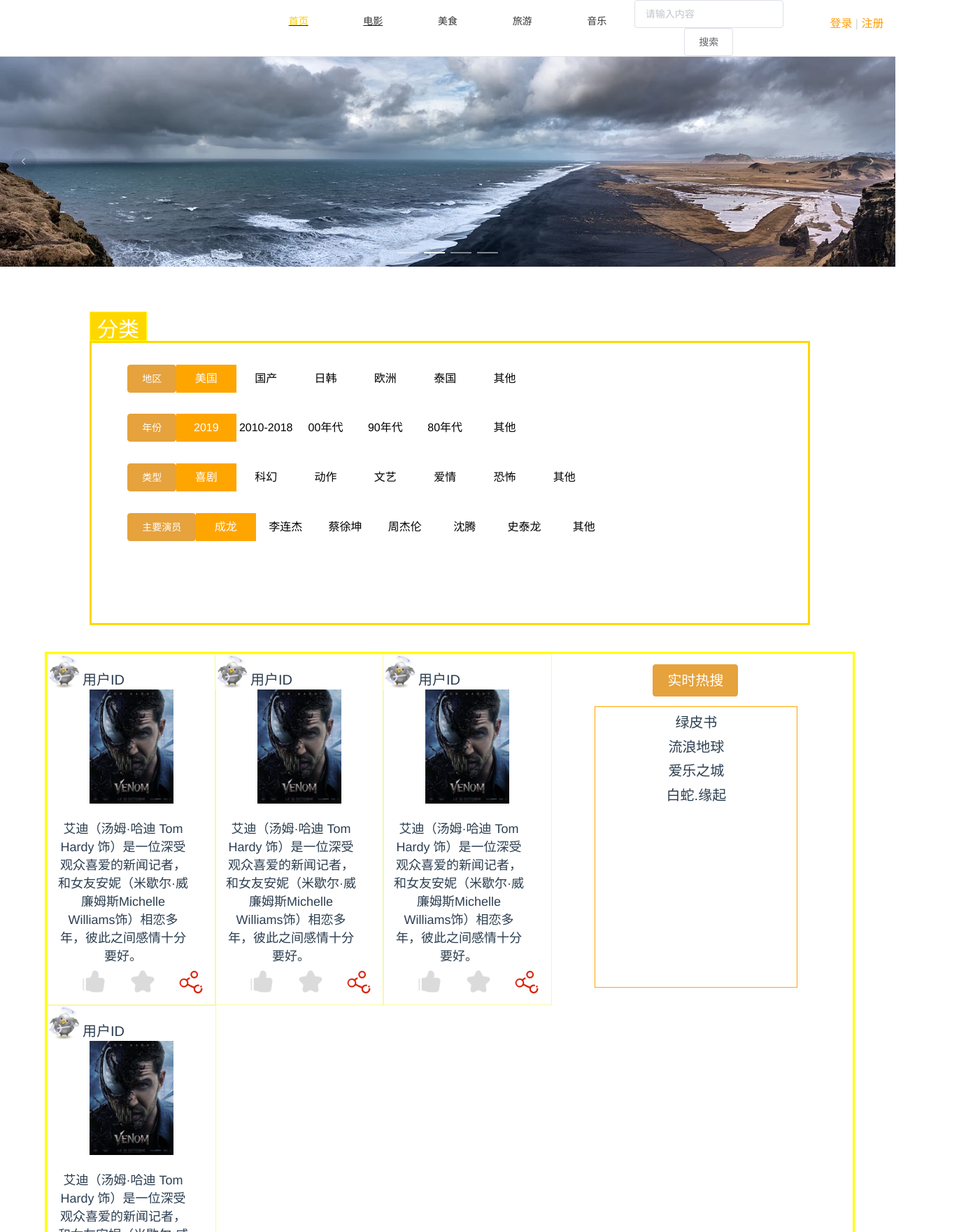
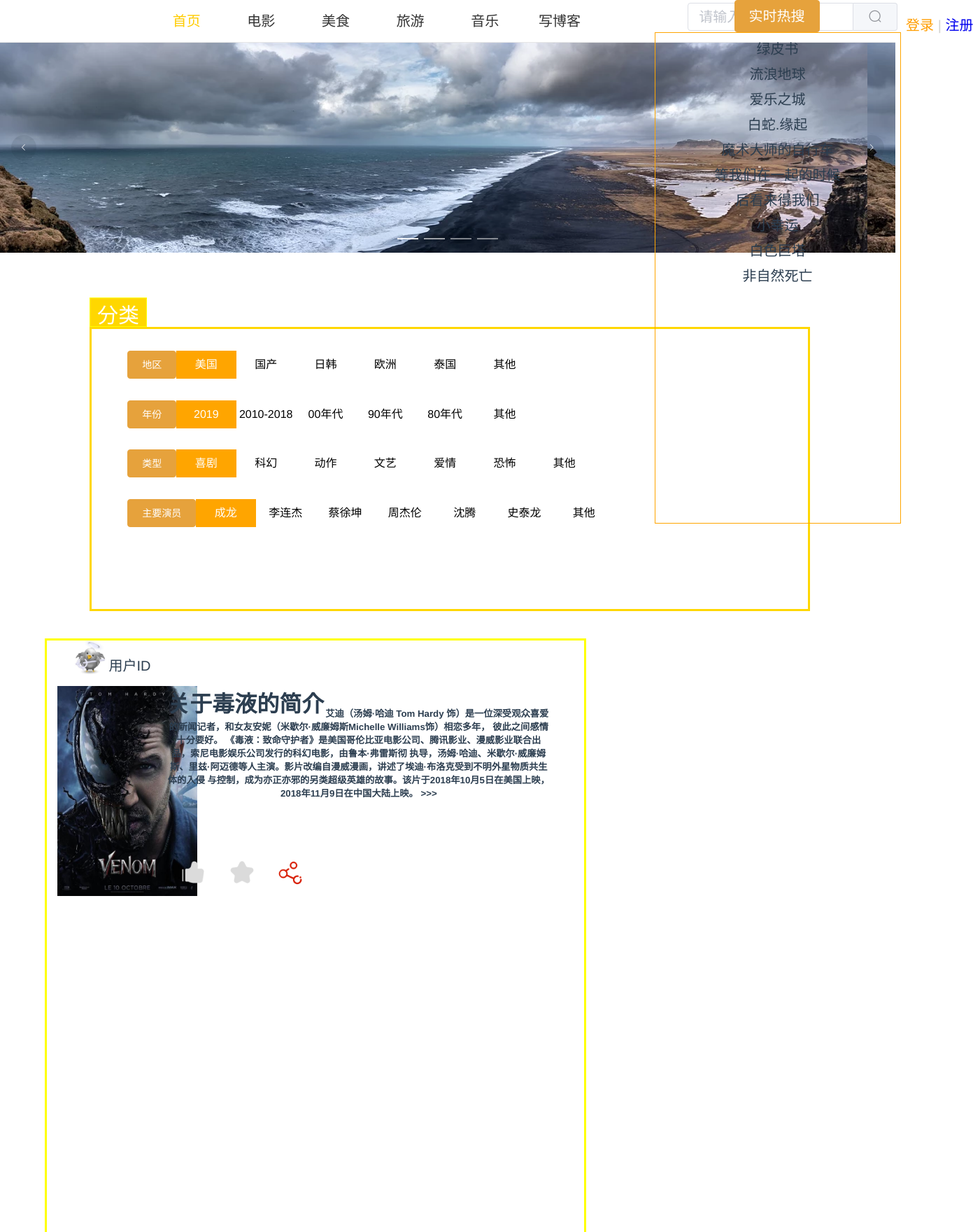
Before and after one commit to Leo-Shaoqiang/DBK, a Vue app: page /Movie in a window 1280 px wide. Shown: the top 1760 px of the page at 70% size, 1391 px wide, since content can reach past the window. Built offline with nearby package versions, Linux system fonts and the light colour scheme.

Commit message:
5.7更新

```diff
--- a/src/components/IndexCommend.vue
+++ b/src/components/IndexCommend.vue
@@ -1,161 +1,163 @@
 <template>
+    <div>
         <div class="index">
+            <div class="back">
             <el-row>
-        <el-col :span="5">
-            <div class="box">
+                <el-row>
+                    <el-col :span="20" style="margin-left:5%;">
                         <img src="../../src/assets/imgs/icons/head2.jpg" width="50px" style="float:left;">
                         <span id="usersname" style="float:left;margin-top:20px;">用户ID</span>
-            <br>
-            <img src="../../src/assets/imgs/icons/head1.jpg" width="50%;" style="margin:0 25%;">
-            <p>艾迪（汤姆·哈迪 Tom Hardy 饰）是一位深受观众喜爱的新闻记者，和女友安妮（米歇尔·威廉姆斯Michelle Williams饰）相恋多年，彼此之间感情十分要好。
-            </p>
+                    </el-col>
+                </el-row>
+                <el-row style="margin-top:2%;margin-bottom:2%;">
+
+                    <el-col :span="4" style="margin-left:2%;">
+                            <div class="box-img">
+                        <img src="../../src/assets/imgs/icons/head1.jpg" style="width:200px;height:300px;float:left">
+                    </div>
+                    </el-col>
+
+                    <el-col :span="18">
+                        <div class="title">
+                            <h1>关于毒液的简介</h1>
+                        </div>
+                        <div class="box-content">
+
+                        <h5>艾迪（汤姆·哈迪 Tom Hardy 饰）是一位深受观众喜爱的新闻记者，和女友安妮（米歇尔·威廉姆斯Michelle Williams饰）相恋多年，
+                            彼此之间感情十分要好。
+                            《毒液：致命守护者》是美国哥伦比亚电影公司、腾讯影业、漫威影业联合出品，索尼电影娱乐公司发行的科幻电影，由鲁本·弗雷斯彻
+                            执导，汤姆·哈迪、米歇尔·威廉姆斯、里兹·阿迈德等人主演。影片改编自漫威漫画，讲述了埃迪·布洛克受到不明外星物质共生体的入侵
+                            与控制，成为亦正亦邪的另类超级英雄的故事。该片于2018年10月5日在美国上映，2018年11月9日在中国大陆上映。 >>></h5>
+                            </div>
                             <ul class="communication">
-                <li class="bonus"><img src="../../src/assets/imgs/icons/bonus1.png" width="40px"><img src="../../src/assets/imgs/icons/bonus2.png" width="40px" style="display:none;"></li>
-                <li class="star"><img src="../../src/assets/imgs/icons/star1.png" width="40px"><img src="../../src/assets/imgs/icons/star2.png" width="40px" style="display:none;"></li>
+                                    <li class="bonus"><img src="../../src/assets/imgs/icons/bonus1.png" width="40px"><img
+                                            src="../../src/assets/imgs/icons/bonus2.png" width="40px" style="display:none;"></li>
+                                    <li class="star"><img src="../../src/assets/imgs/icons/star1.png" width="40px"><img
+                                            src="../../src/assets/imgs/icons/star2.png" width="40px" style="display:none;"></li>
                                     <li class="share"><img src="../../src/assets/imgs/icons/share.png" width="38px"></li>
                                 </ul>
-            </div>
-        </el-col>
-        <el-col :span="5">
-            <div class="box">
-            <img src="../../src/assets/imgs/icons/head2.jpg" width="50px" style="float:left;">
-            <span id="usersname" style="float:left;margin-top:20px;">用户ID</span>
-            <br>
-            <img src="../../src/assets/imgs/icons/head1.jpg" width="50%;" style="margin:0 25%;">
-            <p>艾迪（汤姆·哈迪 Tom Hardy 饰）是一位深受观众喜爱的新闻记者，和女友安妮（米歇尔·威廉姆斯Michelle Williams饰）相恋多年，彼此之间感情十分要好。
-            </p>
-            <ul class="communication">
-                <li class="bonus"><img src="../../src/assets/imgs/icons/bonus1.png" width="40px"><img src="../../src/assets/imgs/icons/bonus2.png" width="40px" style="display:none;"></li>
-                <li class="star"><img src="../../src/assets/imgs/icons/star1.png" width="40px"><img src="../../src/assets/imgs/icons/star2.png" width="40px" style="display:none;"></li>
-                <li class="share"><img src="../../src/assets/imgs/icons/share.png" width="38px"></li>
-            </ul>
-            </div>
-        </el-col>
-        <el-col :span="5">
-            <div class="box">
-            <img src="../../src/assets/imgs/icons/head2.jpg" width="50px" style="float:left;">
-            <span id="usersname" style="float:left;margin-top:20px;">用户ID</span>
-            <br>
-            <img src="../../src/assets/imgs/icons/head1.jpg" width="50%;" style="margin:0 25%;">
-            <p>艾迪（汤姆·哈迪 Tom Hardy 饰）是一位深受观众喜爱的新闻记者，和女友安妮（米歇尔·威廉姆斯Michelle Williams饰）相恋多年，彼此之间感情十分要好。
-            </p>
-            <ul class="communication">
-                <li class="bonus"><img src="../../src/assets/imgs/icons/bonus1.png" width="40px"><img src="../../src/assets/imgs/icons/bonus2.png" width="40px" style="display:none;"></li>
-                <li class="star"><img src="../../src/assets/imgs/icons/star1.png" width="40px"><img src="../../src/assets/imgs/icons/star2.png" width="40px" style="display:none;"></li>
-                <li class="share"><img src="../../src/assets/imgs/icons/share.png" width="38px"></li>
-            </ul>
-            </div>
-        </el-col>
-        <SideBar></SideBar>
-        </el-row>
-        <el-row>
-        <el-col :span="5">
-            <div class="box">
-            <img src="../../src/assets/imgs/icons/head2.jpg" width="50px" style="float:left;">
-            <span id="usersname" style="float:left;margin-top:20px;">用户ID</span>
-            <br>
-            <img src="../../src/assets/imgs/icons/head1.jpg" width="50%;" style="margin:0 25%;">
-            <p>艾迪（汤姆·哈迪 Tom Hardy 饰）是一位深受观众喜爱的新闻记者，和女友安妮（米歇尔·威廉姆斯Michelle Williams饰）相恋多年，彼此之间感情十分要好。
-            </p>
-            <ul class="communication">
-                <li class="bonus"><img src="../../src/assets/imgs/icons/bonus1.png" width="40px"><img src="../../src/assets/imgs/icons/bonus2.png" width="40px" style="display:none;"></li>
-                <li class="star"><img src="../../src/assets/imgs/icons/star1.png" width="40px"><img src="../../src/assets/imgs/icons/star2.png" width="40px" style="display:none;"></li>
-                <li class="share"><img src="../../src/assets/imgs/icons/share.png" width="38px"></li>
-            </ul>
-            </div>
                         </el-col>
                 </el-row>
+
+            </el-row>
+            </div>
+        </div>
+        <div class="sidebar">
+            <SideBar></SideBar>
+        </div>
     </div>
 </template>
 <script>
     import SideBar from "@/components/SideBar.vue";
     export default {
+
         components: {
             SideBar,
         },
         mounted() {
-        var check1=0;
-        var check2=0;
-        $(".bonus").on('click',function(){
-            if(check1==0)
-            {
+            var check1 = 0;
+            var check2 = 0;
+            $(".bonus").on('click', function () {
+                if (check1 == 0) {
                     $(this).children("img:first").hide();
                     $(this).children("img:last").show();
-                check1=1;
+                    check1 = 1;
                 }
-            else if(check1==1)
-            {
+                else if (check1 == 1) {
                     $(this).children("img:first").show();
                     $(this).children("img:last").hide();
-                check1=0;
+                    check1 = 0;
                 }
             });
-         $(".star").on('click',function(){
-            if(check2==0)
-            {
+            $(".star").on('click', function () {
+                if (check2 == 0) {
                     $(this).children("img:first").hide();
                     $(this).children("img:last").show();
-                check2=1;
+                    check2 = 1;
                 }
-            else if(check2==1)
-            {
+                else if (check2 == 1) {
                     $(this).children("img:first").show();
                     $(this).children("img:last").hide();
-                check2=0;
+                    check2 = 0;
                 }
             });
         },
     }
 </script>
 <style>
-    .el-row
-    {
-        width:100%;
+    .title{
+        border:1px;
+        float:left;
+        margin-left:5%;
     }
-    .index
-    {
+    .back{
+        border:1px;
+    }
+    .back :hover {
+
+        background-color:rgb(250, 245, 245);
+    }
+    .box-content{
+        border:1px;
+        margin-top:5%;
+        margin-left:5%;
+    }
+    .sidebar {
+        position: absolute;
+        top: 0px;
+        left: 70%;
+        border: 1px;
+        margin-left: 5%;
+    }
+    .box-img{
+        border:1px;
+        width:200px;
+        height:300px;
+    }
+    .index {
         margin-top: 3%;
         border: 3px solid yellow;
         margin-left: 5%;
-        width: 90%;
+        width: 60%;
         height: 1500px;
     }
-    .box
-    {
+
+    .box {
         border: 1px solid rgb(248, 250, 159);
         margin-left: 0;
         width: 100%;
-        height: 500px;
+        height: 300px;
     }
-    .communication
-    {
-        list-style-type:none;
+
+    .communication {
+        list-style-type: none;
         float: left;
         position: absolute;
-        bottom:10px;
-        width:300px;
+        bottom: 10px;
+        width: 300px;
     }
-     .communication ul{
+
+    .communication ul {
         position: relative;
         margin-top: 20px;
         float: left;
 
     }
-    .communication li
-    {
-        display:inline;
+
+    .communication li {
+        display: inline;
         cursor: pointer;
-        margin-right:10%;
+        margin-right: 10%;
     }
-    p
-    {
-        font-size:18px;
-        margin:7% 5%;
-        width:80%;
-        height:100%;
+
+    p {
+        font-size: 18px;
+        margin: 7% 5%;
+        width: 80%;
+        height: 100%;
     }
-    #usersname
-    {
-        font-size:20px;
+
+    #usersname {
+        font-size: 20px;
     }
 </style>
--- a/src/components/Issue.vue
+++ b/src/components/Issue.vue
@@ -24,8 +24,8 @@
 	</div>
 	<div class="compile">
 		<form>
-		<input type="text" placeholder="请输入标题" class="inputstyle"><br>
-		<input type="text" placeholder="请输入标签" class="inputstyle"><br>
+		<input type="text" placeholder="请输入标题" class="inputstyle">
+		<input type="text" placeholder="请输入标签" class="inputstyle" style="margin-left:5%;"><br>
 		<div class="edit_container">
         <quill-editor
             v-model="content"
@@ -88,14 +88,15 @@ data() {
 		float: right;
 		margin-top: 20px;
 		margin-right:10%;
-		width:800px;
+		width:70%;
 	}
 	.inputstyle
 	{
-		width:800px;
+		display: inline-block;
+		width:500px;
 		margin-bottom:25px;
 		height:30px;
-		border-radius:3px;
+		border-radius:10px;
 		border: solid 1px gray;
 	}
 	textarea
--- a/src/components/Movie.vue
+++ b/src/components/Movie.vue
@@ -1,43 +1,6 @@
 <template>
   <div>
-    <el-row>
-      <el-menu :default-active="activeIndex" class="el-menu-demo" mode="horizontal" background-color="#fff" text-color="#333" active-text-color="#FFCC00">
-        <el-col :span="7">
-          <div class="head-logo">
-            <a class="logo" title="share博客" href="#">
-              <img src="" alt="">
-            </a>
-          </div>
-        </el-col>
-        <el-col :span="2">
-          <router-link to="/"><el-menu-item index="1">首页</el-menu-item></router-link>
-        </el-col>
-        <el-col :span="2">
-          <router-link to="/Movie"><el-menu-item index="2">电影</el-menu-item></router-link>
-        </el-col>
-        <el-col :span="2">
-          <el-menu-item index="3">美食</el-menu-item>
-        </el-col>
-        <el-col :span="2">
-          <el-menu-item index="4">旅游</el-menu-item>
-        </el-col>
-        <el-col :span="2">
-          <el-menu-item index="5">音乐</el-menu-item>
-        </el-col>
-        <el-col :span="4">
-          <el-autocomplete v-model="state2" :fetch-suggestions="querySearch" placeholder="请输入内容" :trigger-on-focus="false">
-          </el-autocomplete>
-          <el-button class="button-search">搜索</el-button>
-        </el-col>
-        <el-col :span="3">
-          <div class="login-registe">
-            <a href="#">登录</a>
-            <span class="split"> | </span>
-            <a href="#">注册</a>
-          </div>
-        </el-col>
-      </el-menu>
-    </el-row>
+      <Navbar></Navbar>
     <el-row>
         <el-carousel :interval="5000" arrow="always">
           <el-carousel-item v-for="item in imgList" :key="item.id">
@@ -57,12 +20,13 @@
   </template>
 
 <script>
-
+   import Navbar from '@/views/Navbar.vue';
   import Classify from './Classify.vue'
   import IndexCommend from './IndexCommend'
 
   export default {
     components: {
+      Navbar,
       Classify,
       IndexCommend
     },
--- a/src/components/SideBar.vue
+++ b/src/components/SideBar.vue
@@ -7,6 +7,12 @@
             <li>流浪地球</li>
             <li>爱乐之城</li>
             <li>白蛇.缘起</li>
+            <li>魔术大师的自行车</li>
+            <li>等我们在一起的时候</li>
+            <li>后看来得我们</li>
+            <li>小幸运</li>
+            <li>白色巨塔</li>
+             <li>非自然死亡</li>
             </ul>
         </div>
     </div>
@@ -20,12 +26,12 @@
 <style>
 .button-hot
 {
-    margin:5% 0;
+    margin:0;
     font-size:20px;
 }
 #sidebar
 {
-    width:25%;
+    width:350px;
     float: right;
     margin-right: 7%;
     height:400px;
@@ -33,7 +39,7 @@
 .hot-issues
 {
     border:1px solid orange;
-    height:100%;
+    height:700px;
     width:100%;
     font-size:20px;
 }
--- a/src/views/Navbar.vue
+++ b/src/views/Navbar.vue
@@ -2,7 +2,7 @@
   <div>
     <el-row>
       <el-menu :default-active="activeIndex" class="el-menu-demo" mode="horizontal" background-color="#fff" text-color="#333" active-text-color="#FFCC00">
-        <el-col :span="6">
+        <el-col :span="4">
           <div class="head-logo">
             <a class="logo" title="share博客" href="#">
               <img src="" alt="">
@@ -28,15 +28,21 @@
         <el-col :span="2">
           <el-menu-item index="5">音乐</el-menu-item>
         </el-col>
-        <el-col :span="5">
+        <el-col :span="2">
+            <div>
+                <router-link class="publish-a" to="/Issue"> <span class="publish"> <el-menu-item index="5">写博客</el-menu-item></span></router-link>
+            </div>
+        </el-col>
+        <el-col :span="2">
           <div class="search">
-             <el-input placeholder="请输入内容"  class="input-with-select">
+             <el-input placeholder="请输入内容"  class="input-with-select" style="width:300px;">
             <el-button slot="append"  class="search-icon" icon="el-icon-search"></el-button>
           </el-input>
           </div>
 
         </el-col>
-        <el-col :span="5">
+
+        <el-col :span="2">
           <div class="login-registe">
             <span v-if="userName">
               <router-link to="/Myinfo"><span style="margin-right: 5px; color:#FF9D00;">{{userName}}</span></router-link>
@@ -48,9 +54,7 @@
           </div>
 
         </el-col>
-        <div>
-            <router-link class="publish-a" to="/Issue"> <span class="publish">发表文章</span></router-link>
-        </div>
+
 
       </el-menu>
     </el-row>
@@ -148,9 +152,5 @@ li
     margin-top: 7% !important;
   }
   /* 发表文章 */
-  .publish{
-    position: relative;
-    top: 20px;
-    right: 200px;
-  }
+
 </style>
```
Lines whose indentation alone changed are shown as unchanged.
